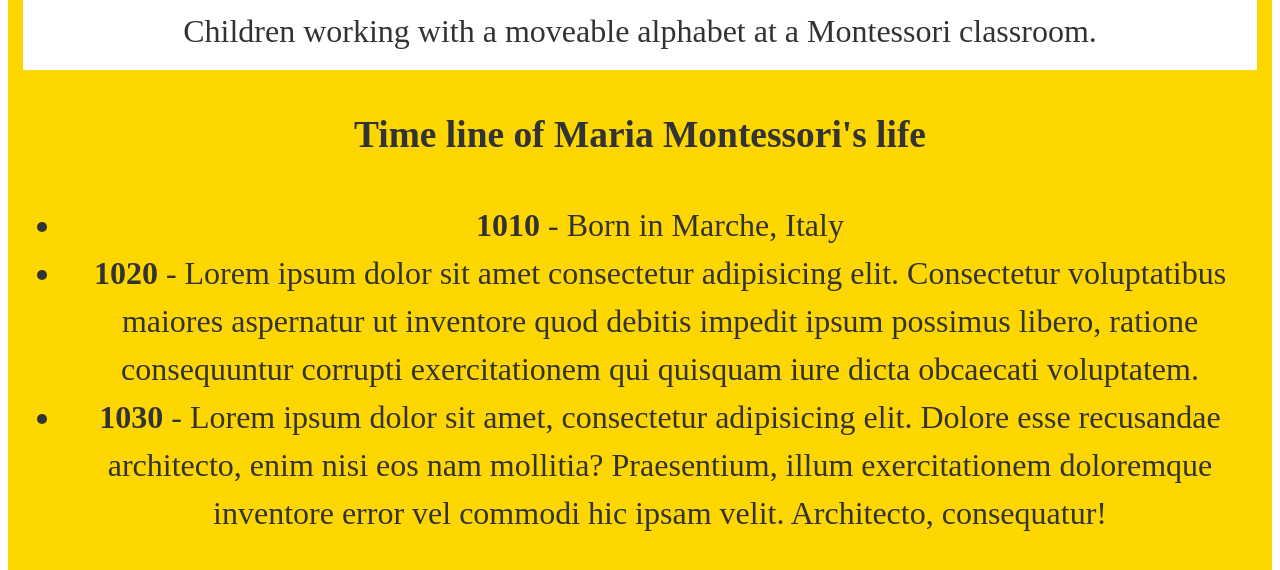
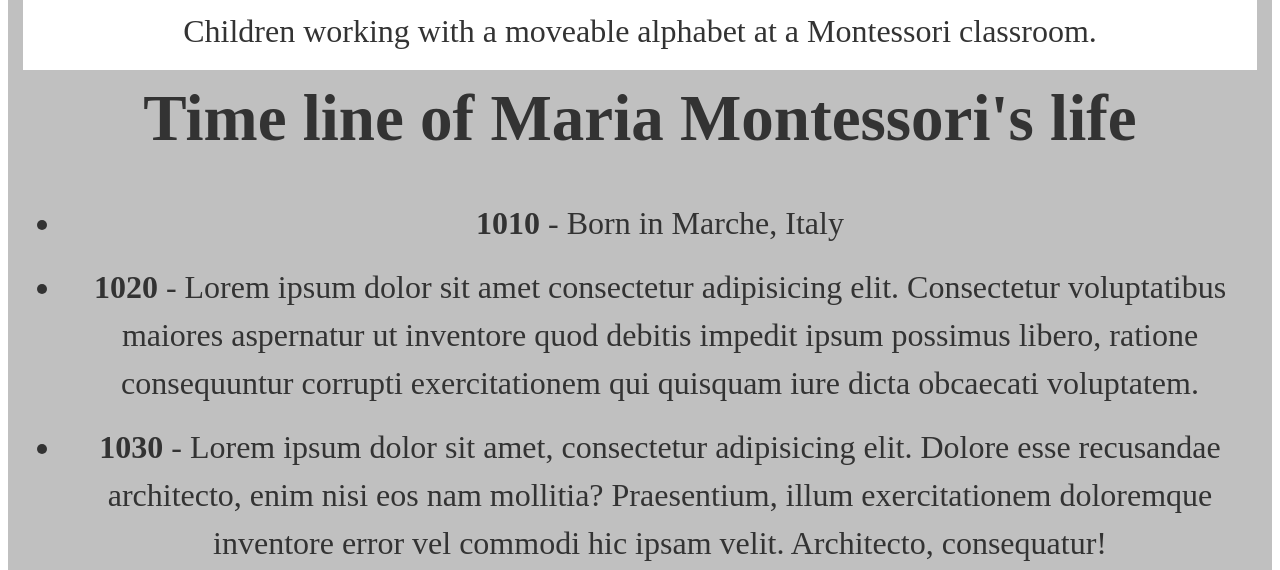
Before and after one commit to omartaveras/Tribute_page, a plain HTML site: page index.html in a window 1280 px wide. Shown: the part 649-1219 px from the top of the page. Drawn offline with Linux system fonts and the light colour scheme.

Commit message:
TributePage V0.6

```diff
--- a/index.html
+++ b/index.html
@@ -19,7 +19,7 @@
         </figure>
 
         <section id="tribute-info">
-            <h3>Time line of Maria Montessori's life</h3>
+            <h3 id="headline">Time line of Maria Montessori's life</h3>
             <ul>
                 <li><strong>1010</strong> - Born in Marche, Italy</li>
                 <li><strong>1020</strong> - Lorem ipsum dolor sit amet consectetur adipisicing elit. Consectetur voluptatibus maiores aspernatur ut inventore quod debitis impedit ipsum possimus libero, ratione consequuntur corrupti exercitationem qui quisquam iure dicta obcaecati voluptatem.</li>
--- a/style.css
+++ b/style.css
@@ -21,11 +21,15 @@
     }
 }
 
+h3{
+    font-size: 3.25rem;
+}
+
 #main{
     margin: 30px 8px;
     padding: 15px;
     border-radius: 5px;
-    background: gold;
+    background:silver;
 
 }
 
@@ -63,3 +67,20 @@
         font-size: 1.4rem;
     }
 }
+
+#headline{
+    margin: 0%;
+    text-align: center;
+}
+
+#ul{
+    margin: 0% auto 50px auto;
+    text-align: left;
+    max-width: 550px;
+    line-height: 1.6;
+
+}
+
+li{
+    margin: 16px 0;
+}
```
